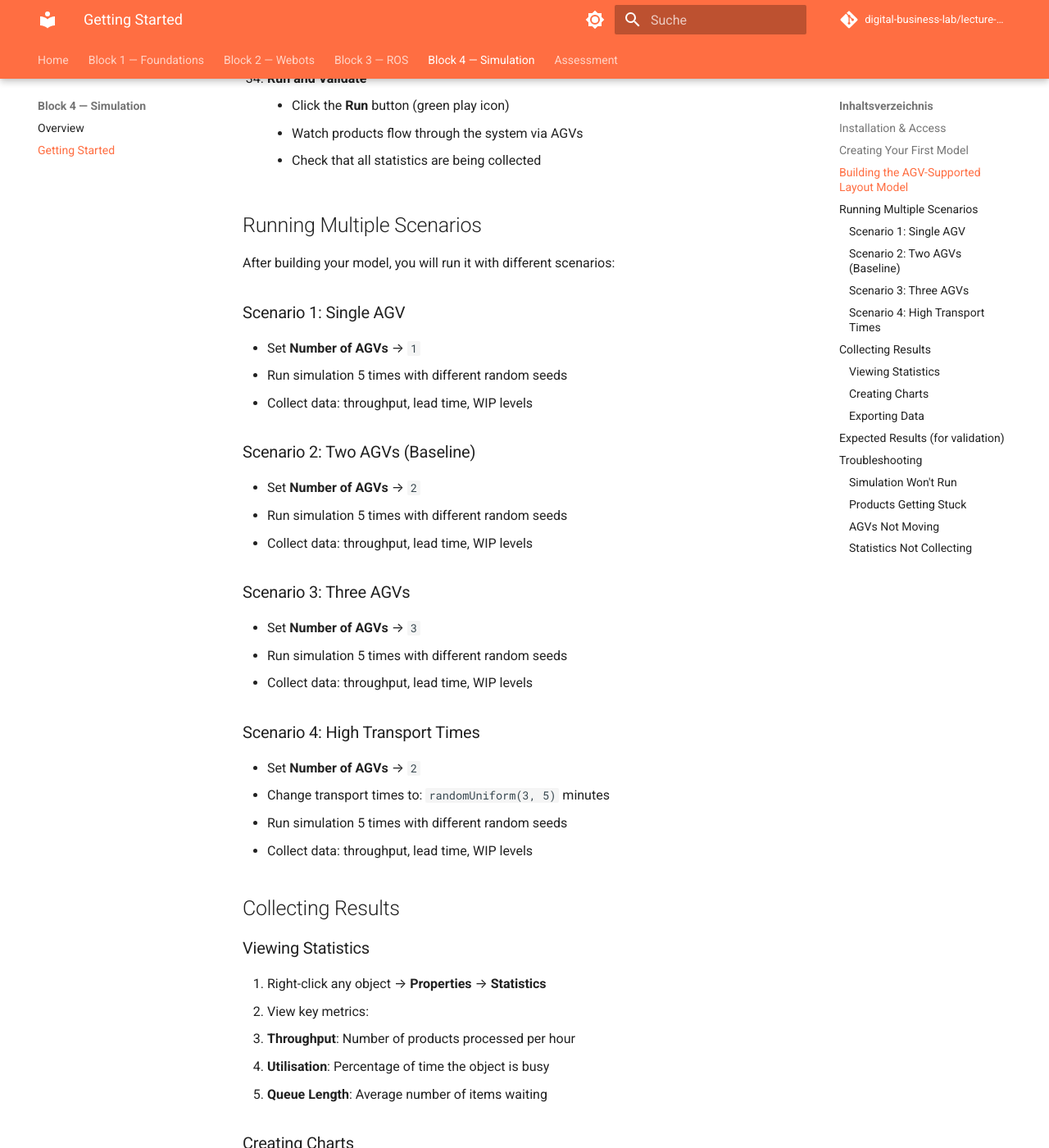
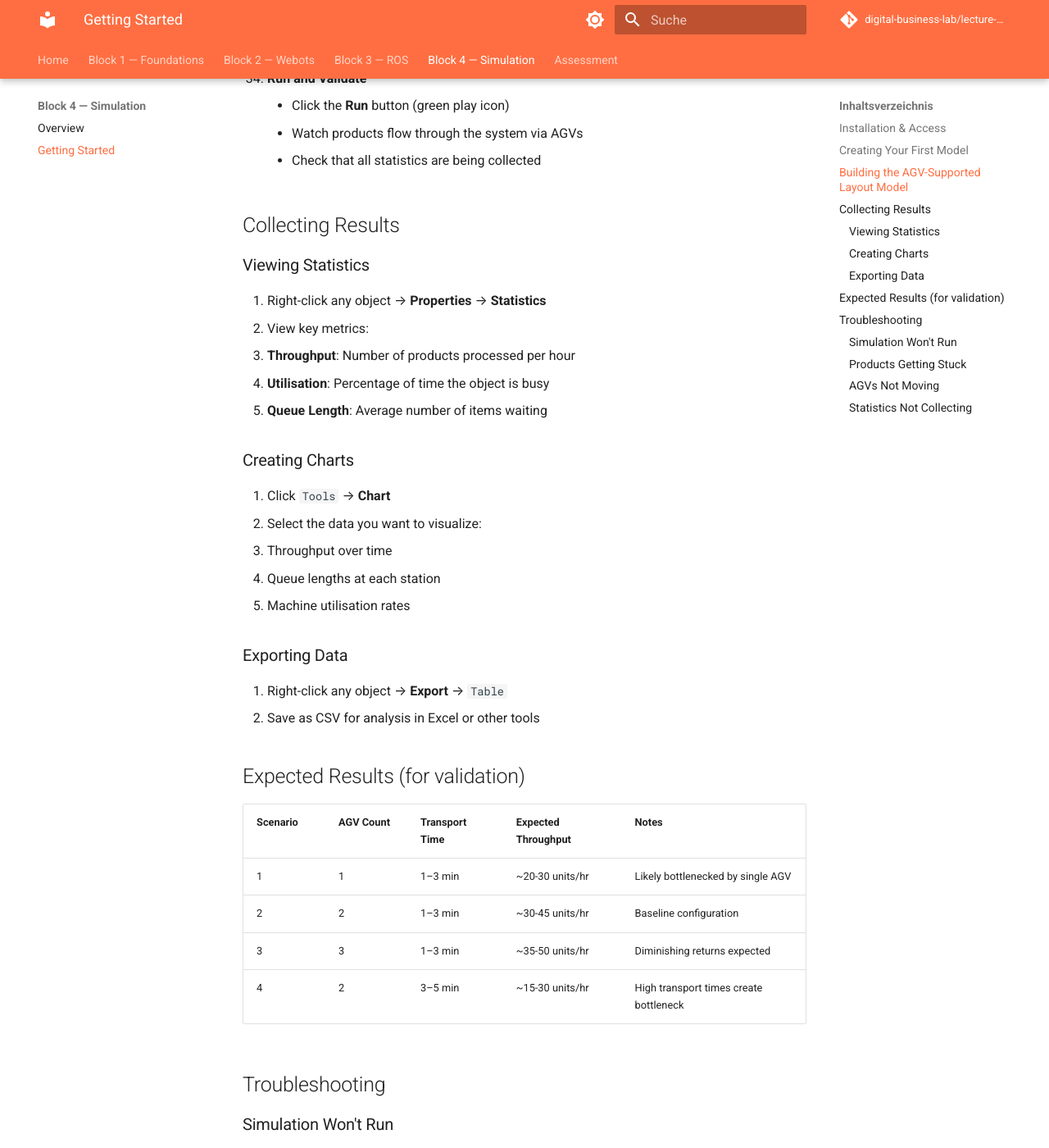
Before and after one commit to digital-business-lab/lecture-auto, an MkDocs documentation site: the page built from web/block-04/getting-started.md, in a window 1280 px wide and 1400 px high, scrolled down 2696 px. Shown: the whole window at 82% size. Built offline with MkDocs 1.6.1 and Material for MkDocs 9.7.7, drawn with Linux system fonts in a browser that asks for light colours; comment, search, counter and statistics services are not loaded.

```diff
--- a/web/block-04/getting-started.md
+++ b/web/block-04/getting-started.md
@@ -95,31 +95,6 @@ This section provides a step-by-step guide to creating the AGV-supported product
     - Watch products flow through the system via AGVs
     - Check that all statistics are being collected
 
-## Running Multiple Scenarios
-
-After building your model, you will run it with different scenarios:
-
-### Scenario 1: Single AGV
-- Set **Number of AGVs** → `1`
-- Run simulation 5 times with different random seeds
-- Collect data: throughput, lead time, WIP levels
-
-### Scenario 2: Two AGVs (Baseline)
-- Set **Number of AGVs** → `2`
-- Run simulation 5 times with different random seeds
-- Collect data: throughput, lead time, WIP levels
-
-### Scenario 3: Three AGVs
-- Set **Number of AGVs** → `3`
-- Run simulation 5 times with different random seeds
-- Collect data: throughput, lead time, WIP levels
-
-### Scenario 4: High Transport Times
-- Set **Number of AGVs** → `2`
-- Change transport times to: `randomUniform(3, 5)` minutes
-- Run simulation 5 times with different random seeds
-- Collect data: throughput, lead time, WIP levels
-
 ## Collecting Results
 
 ### Viewing Statistics
```
